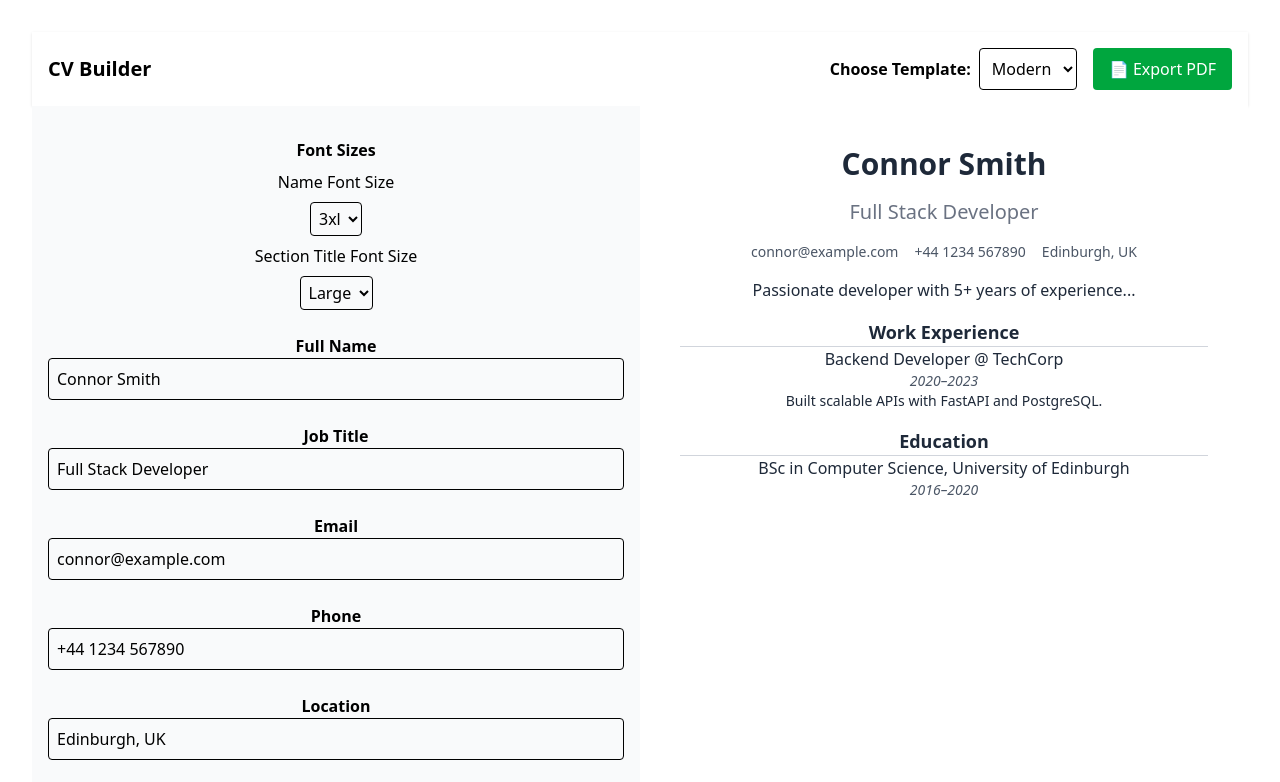
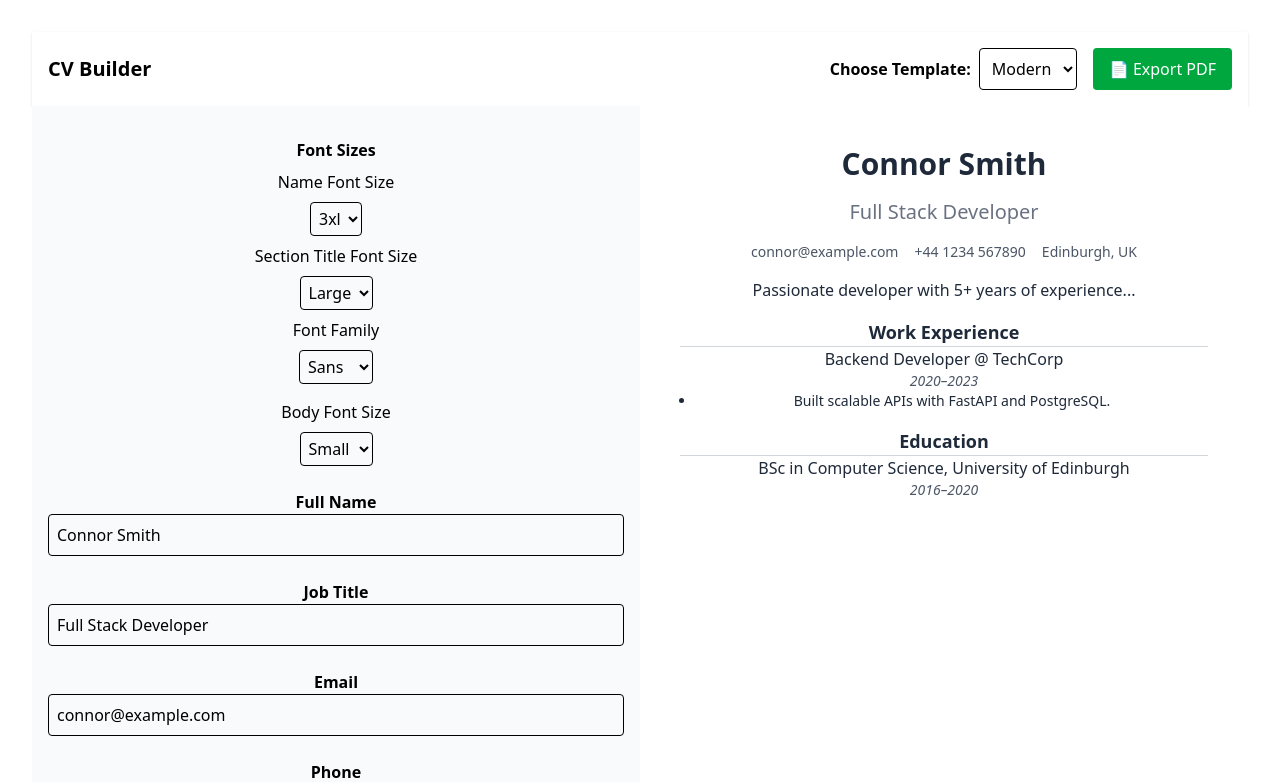
Before and after one commit to CMcLeodC/cv-builder, a React (Vite) app: page / in a window 1280 px wide. Shown: the top 782 px of the page. Built offline with nearby package versions, Linux system fonts and the light colour scheme.

Commit message:
bullet points added to job fields

```diff
--- a/src/components/EditorPanel.jsx
+++ b/src/components/EditorPanel.jsx
@@ -128,6 +128,38 @@ function EditorPanel({ cvData, setCVData }) {
         </select>
 
         {/* Add similar controls for titleFontSize, roleFontSize, bodyFontSize if you want */}
+        <label className="block">Font Family</label>
+        <select
+          value={cvData.styles.fontFamily}
+          onChange={(e) =>
+            setCVData(prev => ({
+              ...prev,
+              styles: { ...prev.styles, fontFamily: e.target.value },
+            }))
+          }
+          className="border rounded p-1"
+        >
+          <option value="font-sans">Sans</option>
+          <option value="font-serif">Serif</option>
+          <option value="font-mono">Mono</option>
+        </select>
+
+        <label className="block mt-2">Body Font Size</label>
+        <select
+          value={cvData.styles.bodyFontSize}
+          onChange={(e) =>
+            setCVData(prev => ({
+              ...prev,
+              styles: { ...prev.styles, bodyFontSize: e.target.value },
+            }))
+          }
+          className="border rounded p-1"
+        >
+          <option value="text-sm">Small</option>
+          <option value="text-base">Base</option>
+          <option value="text-lg">Large</option>
+        </select>
+
       </div>
       {/* Name, Title, Summary */}
       <div>
@@ -216,6 +248,7 @@ function EditorPanel({ cvData, setCVData }) {
                 company: "",
                 date: "",
                 description: "",
+
               },
             ],
           };
--- a/src/components/SortableItem.jsx
+++ b/src/components/SortableItem.jsx
@@ -59,12 +59,17 @@ export function SortableItem({ item, idx, onChange, onRemove }) {
       />
 
       {item.description !== undefined && (
+        <>
           <textarea
             className="w-full p-1 border rounded"
             placeholder="Description"
             value={item.description}
             onChange={(e) => onChange("description", e.target.value)}
           />
+          <small className="text-xs text-gray-500">
+            Tip: Use line breaks to create bullet points
+          </small>
+        </>
       )}
     </div>
   );
--- a/src/data/defaultCVData.js
+++ b/src/data/defaultCVData.js
@@ -11,6 +11,7 @@ export const defaultCV = {
     sectionTitleFontSize: "text-lg",
     roleFontSize: "text-base",
     bodyFontSize: "text-sm",
+    fontFamily: "font-sans"
   },
   sections: [
     {
--- a/src/templates/ModernTemplate.jsx
+++ b/src/templates/ModernTemplate.jsx
@@ -8,6 +8,8 @@ function ModernTemplate({ cvData }) {
       <h2 className={`${cvData.styles?.titleFontSize || 'text-xl'} text-gray-500`}>
         {cvData.title}
       </h2>
+      <div className={`${cvData.styles?.fontFamily || "font-sans"} space-y-4 text-gray-800`}></div>
+
       <div className="text-sm text-gray-600 space-x-4">
         {cvData.email && <span>{cvData.email}</span>}
         {cvData.phone && <span>{cvData.phone}</span>}
@@ -29,9 +31,17 @@ function ModernTemplate({ cvData }) {
               )}
               {item.degree && <p>{item.degree}, {item.institution}</p>}
               <p className="text-sm text-gray-600 italic">{item.date}</p>
-              <p className={`${cvData.styles?.bodyFontSize || 'text-sm'}`}>
-                {item.description}
+              <p className={`${cvData.styles?.bodyFontSize || "text-sm"}`}>
+                {item.description && (
+                  <ul className="ml-4 list-disc space-y-1">
+                    {item.description.split("\n").map((line, i) => (
+                      <li key={i}>{line}</li>
+                    ))}
+                  </ul>
+                )}
+
               </p>
+
             </div>
           ))}
         </div>
```
Lines whose indentation alone changed are shown as unchanged.
